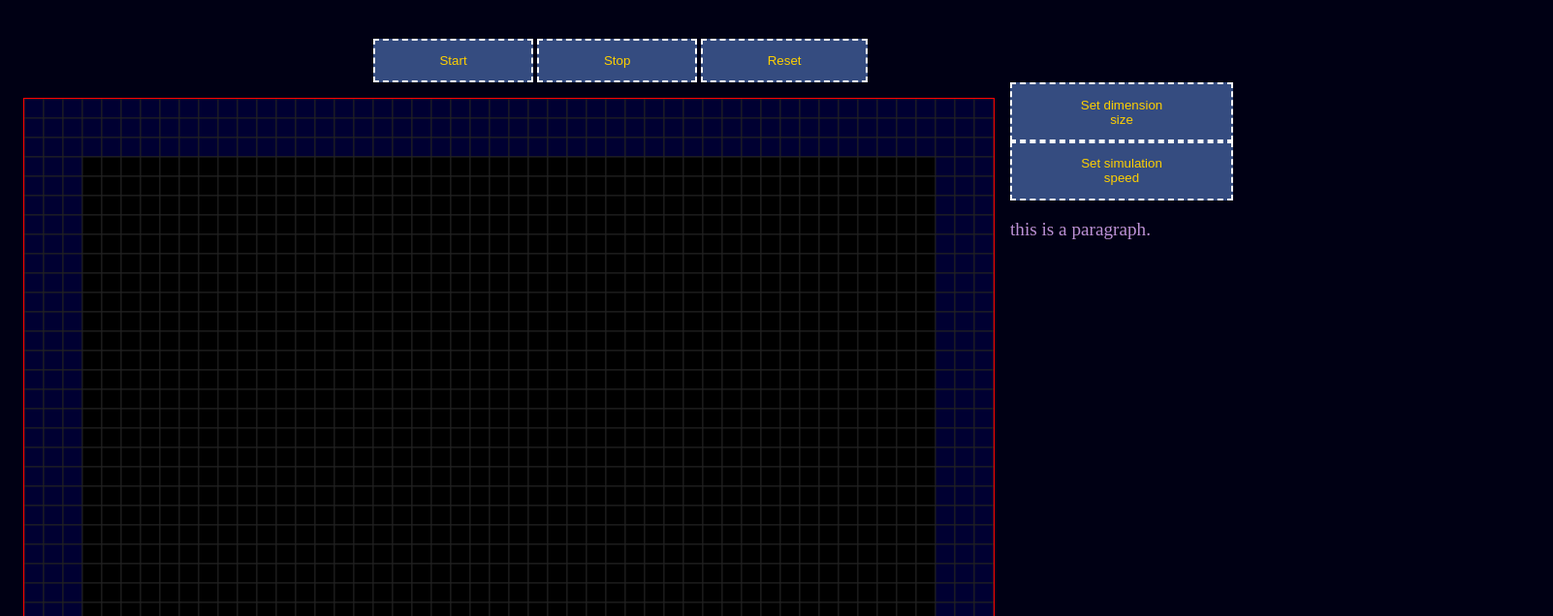
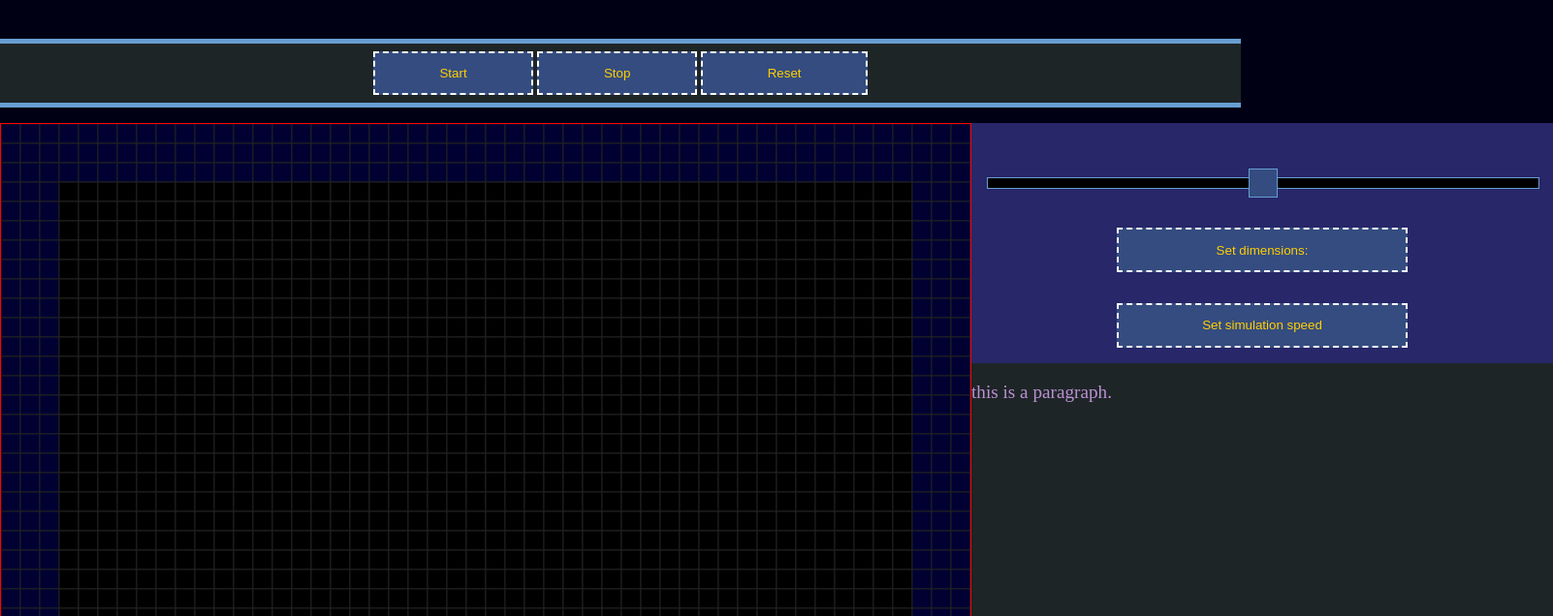
Before and after one commit to revive-mejett/conway-game-life-sim, a plain HTML site: page index.html in a window 1280 px wide. Shown: the part 120-756 px from the top of the page at 97% size, 1602 px wide, since content can reach past the window. Drawn offline with Linux system fonts and the light colour scheme.

Commit message:
working on input slider for dimension size setting; not done

```diff
--- a/index.html
+++ b/index.html
@@ -28,16 +28,22 @@
             </button>
         </section>
         <div class='flex-container'>
-            <section id="conway-grid-section">
+            <section id="conway-grid-section" class="flex-item">
 
             </section>
-            <section id="setting-panel">
-                <button id="dimension-setting" class="setting-button">
-                    Set dimension size
-                </button>
-                <button id="speed-setting" class="setting-button">
-                    Set simulation speed
-                </button>
+            <section id="setting-panel" class="flex-item">
+                <div>
+                    <input type="range" min="10" max="100" id="grid-dimension-slider">
+                    <button id="dimension-setting" class="setting-button">
+                        Set dimensions:
+                    </button>
+                </div>
+                <div>
+                    <button id="speed-setting" class="setting-button">
+                        Set simulation speed
+                    </button>
+                </div>
+
                 <p id="changed-paragraph">this is a paragraph.</p>
 
             </section>
--- a/script.js
+++ b/script.js
@@ -11,30 +11,33 @@ let tileWidth = canvasWidth/gridWidth
 
 //variable id to hold the time interval
 let conwayTimeInterval
+
 let isrunning = false
 
 function setup() {
     const canvas = document.createElement('canvas')
+    const dimensionSlider = document.querySelector('#grid-dimension-slider')
 
     canvas.setAttribute('class', 'conway-grid')
     canvas.setAttribute('height', `1000px`)
     canvas.setAttribute('width', `1000px`)
 
     let ctx = canvas.getContext('2d')
-
+    document.querySelector('#conway-grid-section').appendChild(canvas)
 
 
     //intialize the array with dimensions gridwidth x gridwidth
     initializeConwayData()
-    document.querySelector('#conway-grid-section').appendChild(canvas)
     drawPopulationGrid()
 
+    //event listners
     document.querySelector('#start').addEventListener('click', beginTime)
     document.querySelector('#start').addEventListener('click', () => setEnabledSettings(false))
     document.querySelector('#stop').addEventListener('click', stopTime)
     document.querySelector('#stop').addEventListener('click', () => setEnabledSettings(true))
     document.querySelector('#reset').addEventListener('click', reset)
     document.querySelector('#reset').addEventListener('click', () => setEnabledSettings(true))
+    dimensionSlider.addEventListener('change', () => document.querySelector('#dimension-setting').textContent = `Set dimensions: ${dimensionSlider.value}x${dimensionSlider.value}`)
 
     canvas.addEventListener('click', flipTile)
 
--- a/style.css
+++ b/style.css
@@ -1,5 +1,6 @@
 html, body {
     background-color: rgb(0, 0, 20);
+    margin: 0;
 }
 
 header h1 {
@@ -15,20 +16,39 @@ p {
     color: rgb(188, 145, 212);
     font-size: 120%;
 }
+
 .flex-container {
     display: flex;
     flex-direction: row;
     justify-content: space-evenly;
 }
 
+
+
 canvas {
     border: 1px solid red;
-    margin: 1em;
 }
 
-/*section styles*/
+/*toolbar styles*/
 #toolbar {
     text-align: center;
+    background-color: rgb(30, 37, 39);
+    padding: 0.5em 0;
+    margin: 1em 0;
+    border-color: rgb(103, 158, 209);
+    border-style: solid;
+    border-width: 5px 0 5px 0;
+}
+
+/* setting panel styles */
+#setting-panel {
+    background-color: rgb(30, 37, 39);
+    min-width: 600px;
+}
+
+#setting-panel > div {
+    background-color: rgb(39, 39, 105);
+    padding: 1rem;
 }
 
 /*button styles*/
@@ -39,7 +59,41 @@ button {
     padding: 1em 5em;
 }
 
-button:disabled{
+.setting-button {
+    width: 300px;
+    display: block;
+    margin: auto;
+}
+
+.setting-button:disabled{
     background-color: rgb(71, 71, 71);
     color: rgb(173, 173, 173);
 }
+
+/* general input style */
+input {
+    margin: 3em 0 3em 0;
+}
+/* input slider styles */
+#grid-dimension-slider {
+    -webkit-appearance: none;
+    appearance: none;
+    width: 100%;
+    height: 10px;
+    /* size: 2px; */
+    border: 1px solid rgb(103, 158, 209);
+    background-color: black;
+    cursor: pointer;
+}
+
+#grid-dimension-slider::-webkit-slider-thumb {
+    -webkit-appearance: none;
+    appearance: none;
+    /* width: 100%; */
+    height: 30px;
+    width: 30px;
+    background-color: rgb(53, 76, 128);
+    border: 1px solid rgb(103, 158, 209);
+
+
+}
```
